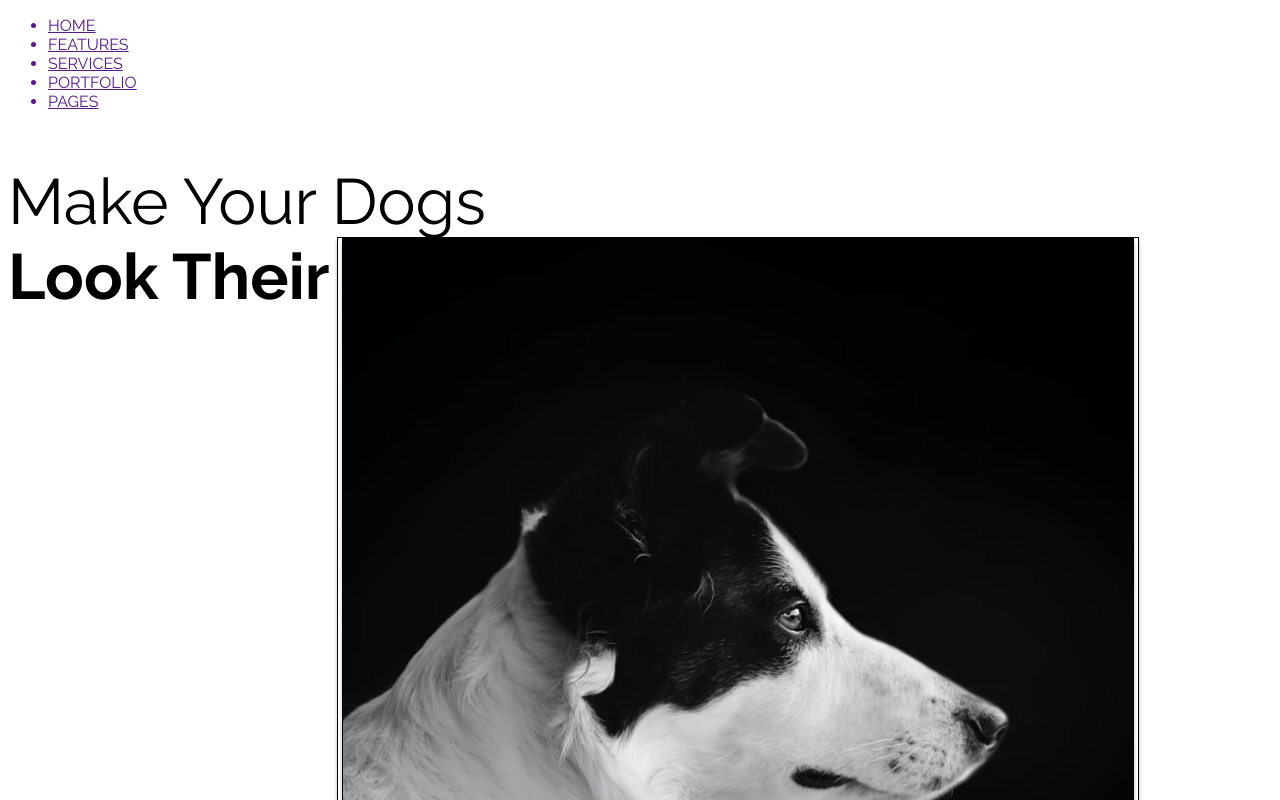
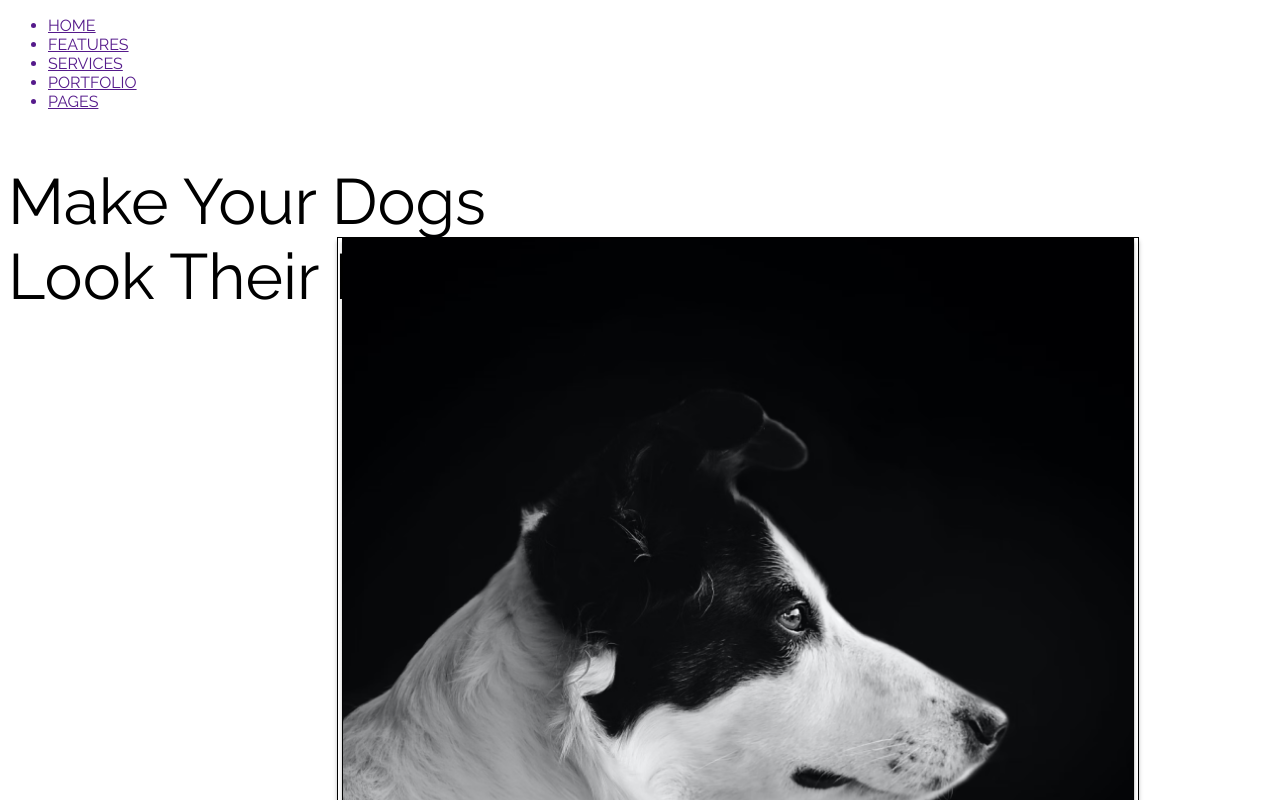
Before and after one commit to Tem4k10/Spadog, a plain HTML site: page index.html in a window 1280 px wide. Shown: the top 800 px of the page. Drawn offline with Linux system fonts and the light colour scheme; files whose address does not match are found by name.

Commit message:
init commit

```diff
--- a/index.html
+++ b/index.html
@@ -37,7 +37,7 @@
      <main class="main" >
      <section class=" section hero-section">
         <h1 class="title hero-title" >Make your dogs
-            <span class="hero-title" >Look their best</span>
+            <span class=" title hero-title" >Look their best</span>
         </h1>
 
         <a class="a-button" href="#">FREE CONSULTATION</a>
```
